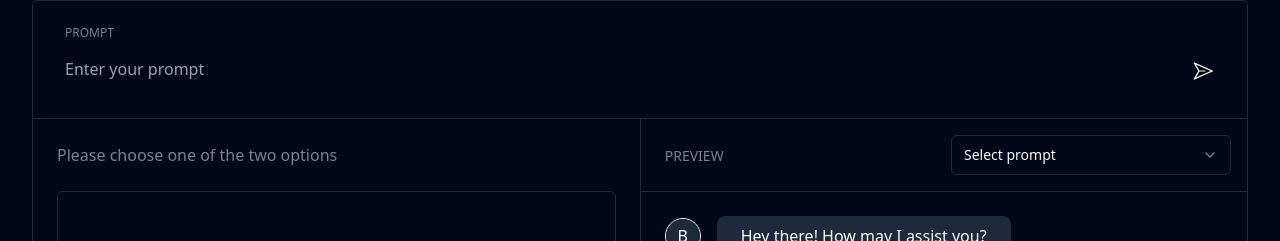
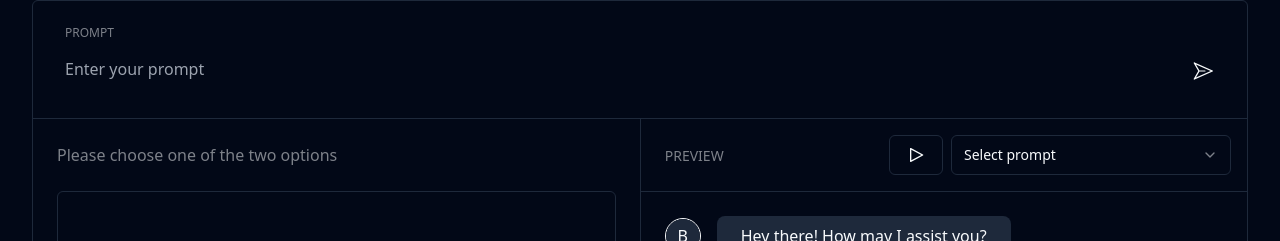
Before and after one commit to Cloud-Code-AI/prompt-tune, a React (Vite) app: page / in a window 1280 px wide. Shown: the part 97-338 px from the top of the page. Built offline with nearby package versions, Linux system fonts and the light colour scheme.

Commit message:
Trigger chatbot response logic

```diff
--- a/src/Tool.jsx
+++ b/src/Tool.jsx
@@ -1,7 +1,7 @@
 import Header from "./components/header";
 import { Label } from "./components/ui/label";
 import ThreeDots from "react-loading-icons/dist/esm/components/three-dots";
-import { PaperPlaneIcon } from "@radix-ui/react-icons"
+import { PaperPlaneIcon, PlayIcon } from "@radix-ui/react-icons"
 import { useState } from "react";
 import { Avatar, AvatarFallback, AvatarImage } from "@/components/ui/avatar";
 
@@ -42,6 +42,7 @@ export default function Tool () {
     })
     const [selected, setSelected] = useState('Choose a prompt')
     const [original, setOriginal] = useState('Original')
+    const [allPrompts, setAllPrompts] = useState(false)
 
     const submitPrompt = (e) => {
         e.preventDefault();
@@ -117,8 +118,26 @@ export default function Tool () {
                     })
                 }
             }
+        }
+        if (option1.id === 4 || option2.id === 4) {
+            //TODO: Call run function here.
+            testPrompt()
+        }
+    }
 
-        }
+    const testPrompt = () => {
+        setMessages((prevMessages) => [
+            ...prevMessages,
+            { text: selected, sender: "User" }
+        ])
+
+        //TODO: call chatbot API here to get response for 'selected'
+
+        const response = "Dummy Response"
+        setMessages((prevMessages) => [
+            ...prevMessages,
+            { text: response, sender: "Bot" }
+        ])
     }
 
     return (
@@ -184,7 +203,10 @@ export default function Tool () {
                                 <div className="p-6">
                                     <Label className="text-primary/50">PREVIEW</Label>
                                 </div>
-                                <div className="p-4">
+                                <div className="p-4 flex items-center gap-x-2">
+                                    <Button variant="outline" onClick={testPrompt}>
+                                        <PlayIcon className="h-5 w-5" />
+                                    </Button>
                                     <Select>
                                         <SelectTrigger className="w-[280px]">
                                             <SelectValue placeholder="Select prompt" />
```
